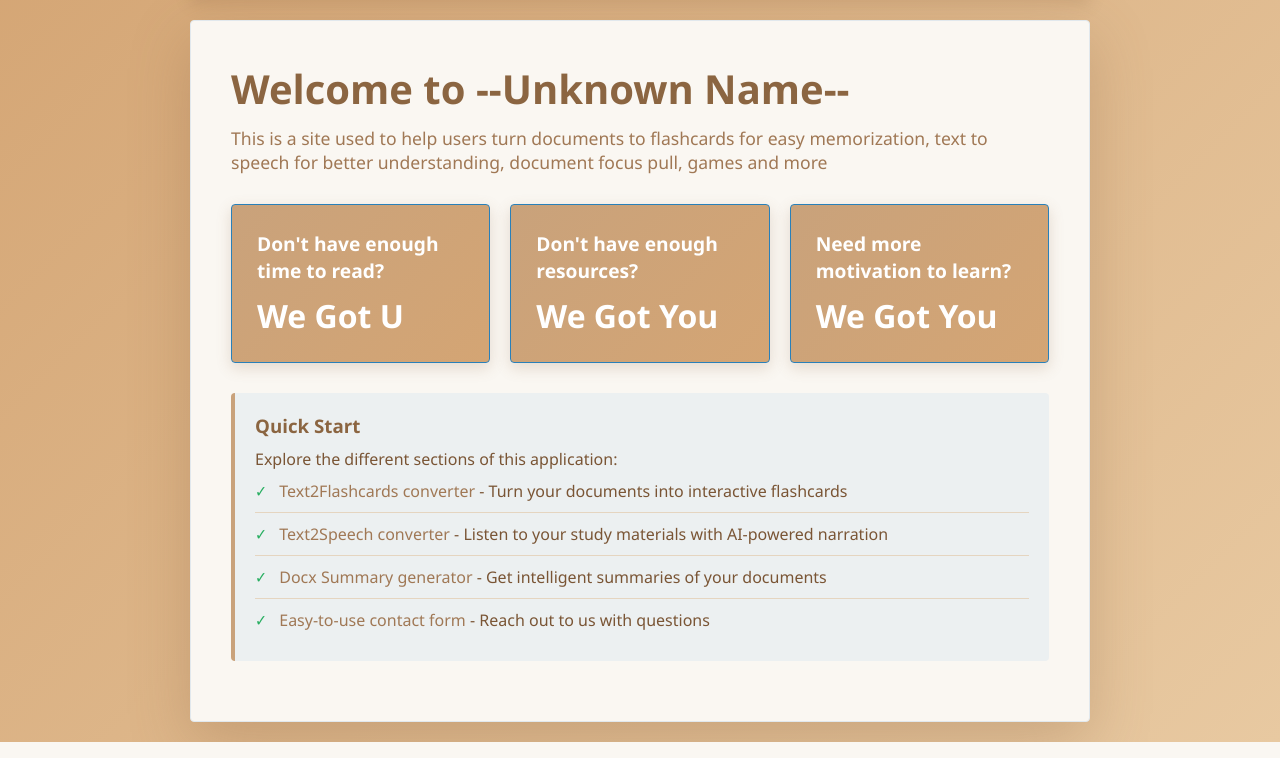
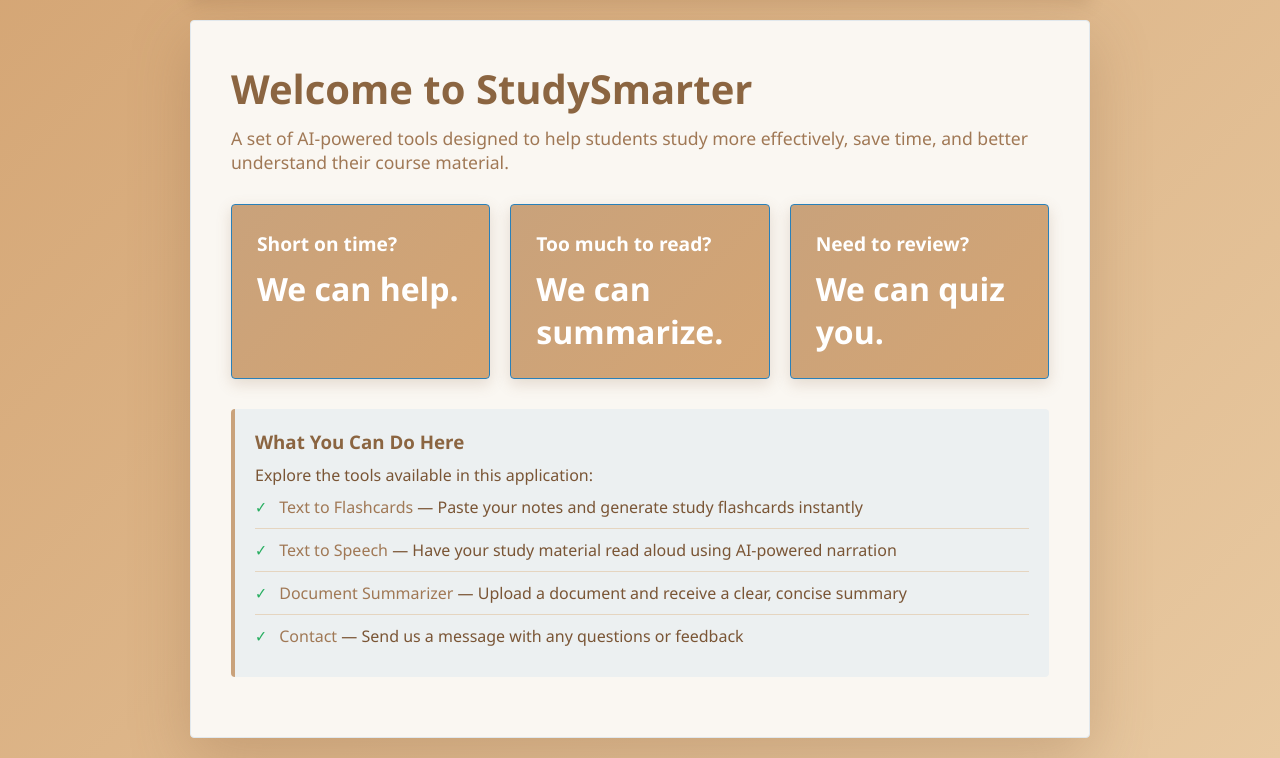
Before and after one commit to ejens0804/study_notes_web_app, a FastAPI app: page / in a window 1280 px wide. Shown: the part 88-846 px from the top of the page. Run offline with FastAPI, Linux system fonts and the light colour scheme.

Commit message:
home pages updated look

```diff
--- a/templates/home.html
+++ b/templates/home.html
@@ -89,33 +89,33 @@
 {% endblock %}
 
 {% block content %}
-<h1>Welcome to --Unknown Name--</h1>
-<p class="subtitle">This is a site used to help users turn documents to flashcards for easy memorization, text to speech for better understanding, document focus pull, games and more</p>
+<h1>Welcome to StudySmarter</h1>
+<p class="subtitle">A set of AI-powered tools designed to help students study more effectively, save time, and better understand their course material.</p>
 
 <div class="card-grid">
     <div class="card">
-        <h3>Don't have enough time to read?</h3>
-        <p>We Got U</p>
+        <h3>Short on time?</h3>
+        <p>We can help.</p>
     </div>
     <div class="card">
-        <h3>Don't have enough resources?</h3>
-        <p>We Got You</p>
+        <h3>Too much to read?</h3>
+        <p>We can summarize.</p>
     </div>
     <div class="card">
-        <h3>Need more motivation to learn?</h3>
-        <p>We Got You</p>
+        <h3>Need to review?</h3>
+        <p>We can quiz you.</p>
     </div>
 </div>
 
 <div class="info-section">
-    <h3>Quick Start</h3>
-    <p>Explore the different sections of this application:</p>
+    <h3>What You Can Do Here</h3>
+    <p>Explore the tools available in this application:</p>
 
     <ul class="feature-list">
-        <li><a href="/api-demo" style="color: #007acc; text-decoration: none;">Text2Flashcards converter</a> - Turn your documents into interactive flashcards</li>
-        <li><a href="/about" style="color: #007acc; text-decoration: none;">Text2Speech converter</a> - Listen to your study materials with AI-powered narration</li>
-        <li><a href="/docx-summary" style="color: #007acc; text-decoration: none;">Docx Summary generator</a> - Get intelligent summaries of your documents</li>
-        <li><a href="/contact" style="color: #007acc; text-decoration: none;">Easy-to-use contact form</a> - Reach out to us with questions</li>
+        <li><a href="/api-demo" style="color: #a07855; text-decoration: none;">Text to Flashcards</a> — Paste your notes and generate study flashcards instantly</li>
+        <li><a href="/about" style="color: #a07855; text-decoration: none;">Text to Speech</a> — Have your study material read aloud using AI-powered narration</li>
+        <li><a href="/docx-summary" style="color: #a07855; text-decoration: none;">Document Summarizer</a> — Upload a document and receive a clear, concise summary</li>
+        <li><a href="/contact" style="color: #a07855; text-decoration: none;">Contact</a> — Send us a message with any questions or feedback</li>
     </ul>
 </div>
 {% endblock %}
```
